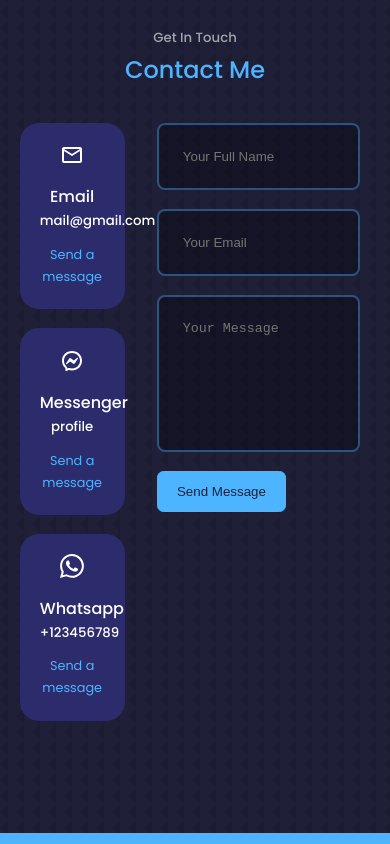
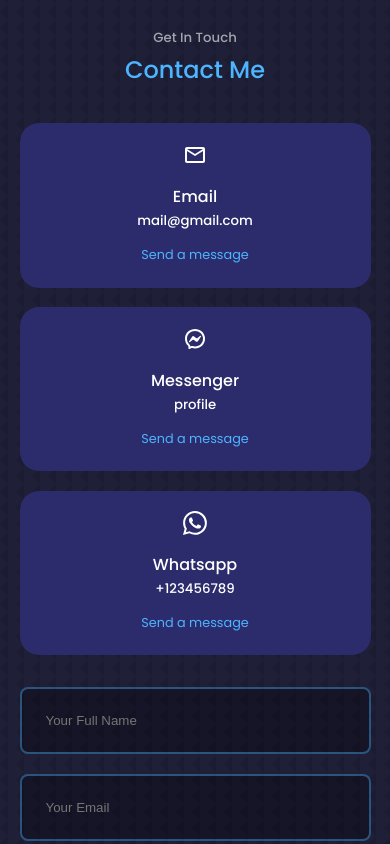
Before and after one commit to hikimory/ReactProject_LandingPage, a React (Create React App) app: page / in a window 390 px wide. Shown: the part 8300-9144 px from the top of the page. Built offline with nearby package versions, Linux system fonts and the light colour scheme.

Commit message:
Fix Contact component

```diff
--- a/src/components/contact/Contact.css
+++ b/src/components/contact/Contact.css
@@ -57,7 +57,7 @@ input, textarea {
 /************ Media Queries (media devices)************/
 @media screen and (max-width: 1024px){
     .container.contact__container {
-        grid-template-columns: ifr;
+        grid-template-columns: 1fr;
         gap: 2rem;
     }
 }
--- a/src/components/contact/Contact.jsx
+++ b/src/components/contact/Contact.jsx
@@ -1,5 +1,5 @@
 import React, { useRef } from 'react';
-import emailjs from '@emailjs-com';
+import emailjs from 'emailjs-com';
 import './Contact.css'
 import {MdOutlineEmail} from 'react-icons/md'
 import {RiMessengerLine} from 'react-icons/ri'
```
